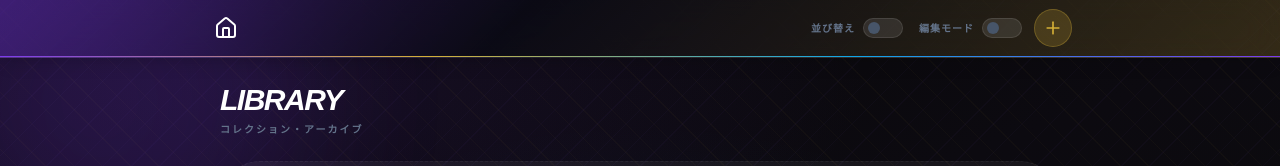
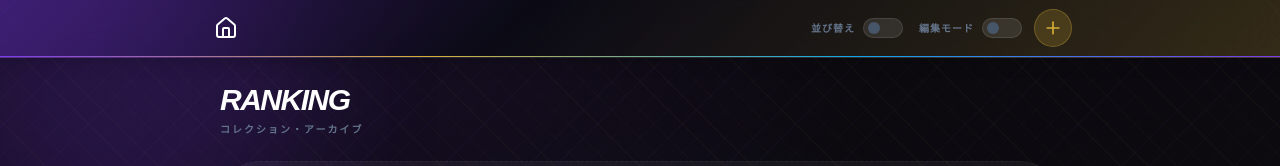
Before and after one commit to junkyardstrike/My-Ranking, a React (Vite) app: page / in a window 1280 px wide. Shown: the top 166 px of the page. Built offline with nearby package versions, Linux system fonts and the light colour scheme; a web font is replaced by a local one.

Commit message:
Term 91: Change Home view title from Library to Ranking

```diff
--- a/src/views/FolderView.jsx
+++ b/src/views/FolderView.jsx
@@ -273,7 +273,7 @@ export default function FolderView() {
     <div className="space-y-6 animate-in fade-in duration-700 pt-0 pb-20">
       <div className="flex items-end justify-between px-1 mb-2">
         <div>
-          <h1 className="text-3xl font-black text-white tracking-tighter uppercase italic">{isRoot ? 'Library' : currentFolder?.name}</h1>
+          <h1 className="text-3xl font-black text-white tracking-tighter uppercase italic">{isRoot ? 'Ranking' : currentFolder?.name}</h1>
           <p className="text-[10px] text-slate-500 font-bold uppercase tracking-[0.2em] mt-1">{isRoot ? 'コレクション・アーカイブ' : `フォルダ: ${currentFolder?.name}`}</p>
         </div>
         {!isRoot && (
```
